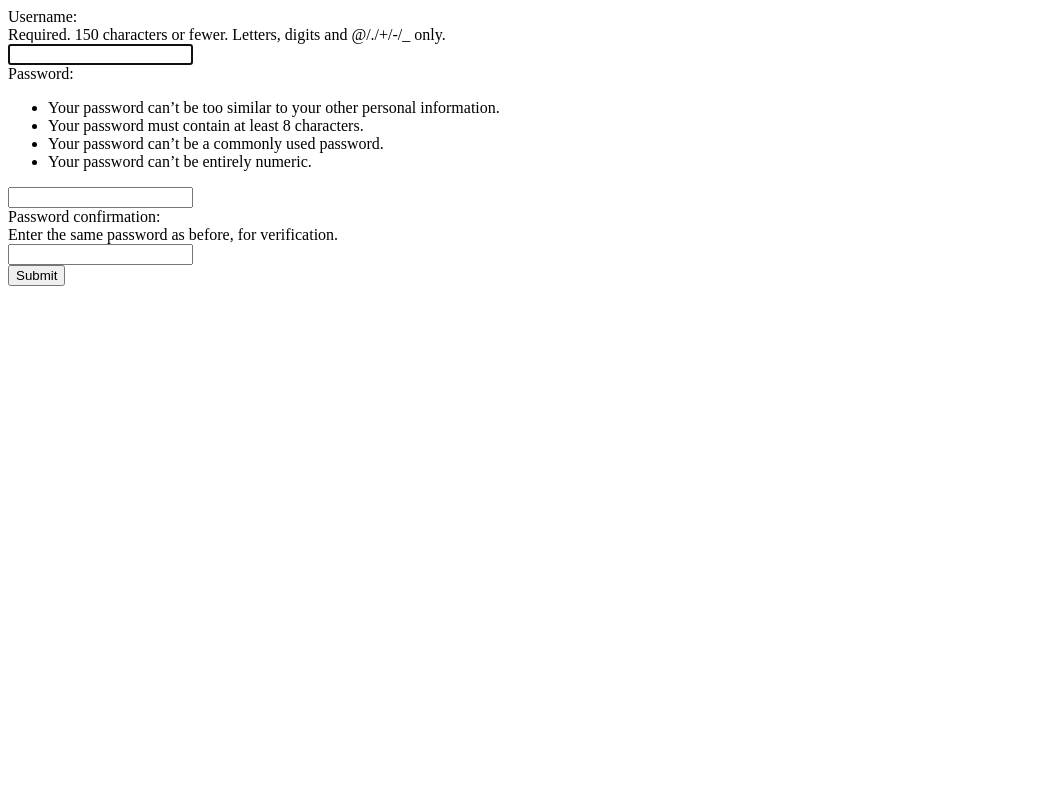
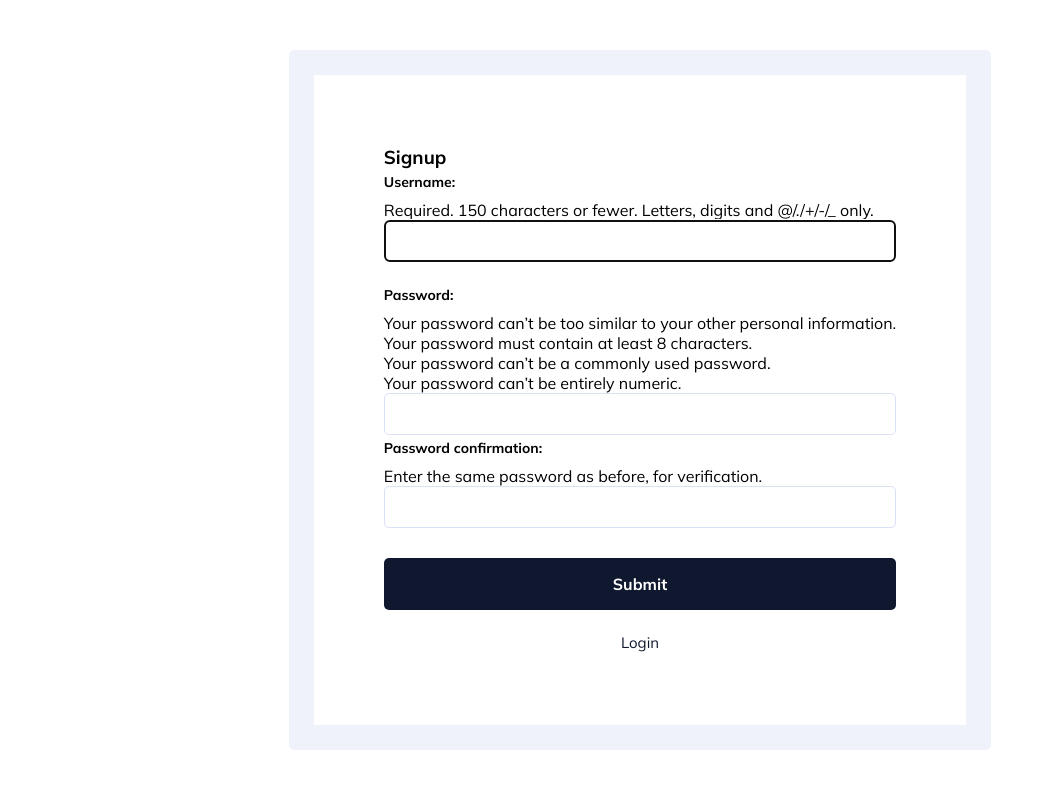
Before and after one commit to allan-nganga/job_card_system, a Django app: page /signup/ in a window 1280 px wide. Shown: the whole page, without its empty margins (0-1046 px from the left). Run offline with Django 5.2, Linux system fonts and the light colour scheme.

Commit message:
Added styling to login and signup pages

```diff
--- a/job_card_system/urls.py
+++ b/job_card_system/urls.py
@@ -16,8 +16,10 @@ Including another URLconf
 """
 from django.contrib import admin
 from django.urls import path, include
+from django.conf import settings
+from django.conf.urls.static import static
 
 urlpatterns = [
     path('admin/', admin.site.urls),
     path('', include(('login.urls', 'login'), 'login'))
-]
+] + static(settings.STATIC_URL)
--- a/login/static/style.css
+++ b/login/static/style.css
@@ -1,57 +1,74 @@
-@import url('https://fonts.googleapis.com/css2?family=Poppins:wght@300;400;500;600;700;800;900&display=swap');
-
-* {
+*{
+    padding: 0;
     margin: 0;
-    padding: 0;
     box-sizing: border-box;
-    font-family: "Poppins", sans-serif;
+    font-family: 'Mulish', sans-serif;
+    transition: 0.3s all ease-in-out;
    }
-
-body {
+   body{
    display: flex;
    justify-content: center;
    align-items: center;
-    min-height: 100vh;
-    background: cyan;
+   height: 100vh;
+   background-color: #fff;
    }
+   .shadow-wrap{
+    border-radius: 5px;
+    padding: 25px;
+    background-color:#F0F2FB;
+   }
+   .form-wrap{
+    background-color: #fff;
+   padding: 70px;
+   }
+   .form-wrap form *{
+    display: block;
+    width: 100%;
+   }
+   .form-wrap form label{
+   margin-bottom: 5px;
+   font-size: 14px;
+   font-weight: 700;
+   line-height: 26px;
+   }
+   .form-wrap form input{
+   padding: 12px 20px;
+   border-radius: 5px;
+   border: 1px solid #DAE1F5;
+   background: #FFF;
+   color: #545D7A;
+   }
+   #id_username{
+    margin-bottom: 20px;
+   }
+   .form-wrap button{
+    border-radius: 5px;
+   background: #10182F;
+   color: #FFF;
+   cursor: pointer;
+   text-align: center;
+   font-size: 16px;
+   padding: 12px 68px;
+   font-weight: 700;
+   border: 1px solid transparent;
+   margin-top: 30px;
+   line-height: 26px;
+   }
+   .signup-link{
+    color: #10182F;
+    font-size: 15px;
+    margin-top: 20px;
+    text-align: center;
+    line-height: 25px;
+    display: block;
+   text-decoration: none;
+   }
+   .signup-link:hover{
+    text-decoration: underline;
+   }
+   .form-wrap button:hover{
+    background-color: #fff;
+    color: #10182F;
+    border-color: #10182F;
 
-.wrapper {
-    width: 420px;
-    background: purple;
-    color: #fff;
    }
-
-.wrapper h1 {
-    font-size: 36px;
-    text-align: center;
-}
-
-.wrapper .input-box {
-    width: 100%;
-    height: 50px;
-    margin: 30px 0;
-}
-
-.input-box input {
-    width: 100%;
-    height: 100%;
-    background: transparent;
-    border: none;
-    outline: none;
-    border: 2px solid rgba(255, 255, 255, .2);
-    border-radius: 40px;
-    font-size: 16px;
-    color: #fff;
-}
-
-.input-box input::placeholder {
-    color: #fff;
-}
-
-.input-box i {
-    position: absolute;
-    right: 20px;
-    top: 50%;
-    transform: translateY(-50%);
-    font-size: 20px;
-}
--- /dev/null
+++ b/login/templates/base.html
@@ -0,0 +1,17 @@
+<!DOCTYPE html>
+<html lang="en">
+    <head>
+        <meta charset="UTF-8">
+        <meta name="viewport" content="width=device-width, initial-scale=1.0">
+        <title>Job card system</title>
+        <link rel="preconnect" href="https://fonts.googleapis.com">
+        <link rel="preconnect" href="https://fonts.gstatic.com" crossorigin>
+        <link href="https://fonts.googleapis.com/css2?family=Mulish:wght@400;700&display=swap" rel="stylesheet">
+
+        {% load static %}
+        <link rel="stylesheet" href="{% static 'style.css' %}">
+    </head>
+    <body>
+        {% block content%}{% endblock content%}
+    </body>
+</html>
--- a/login/templates/home.html
+++ b/login/templates/home.html
@@ -1 +1,5 @@
-from home
+{% extends 'base.html' %}
+{% block content%}
+homepage
+
+{% endblock content %}
--- a/login/templates/registration/signup.html
+++ b/login/templates/registration/signup.html
@@ -1,5 +1,14 @@
+{% extends "base.html" %}
+{% block content %}
+<div class="shadow-wrap">
+ <div class="form-wrap">
+  <h3>Signup </h3>
 <form method="POST">
-{% csrf_token %}
-{{form}}
-<button type="submit">Submit</button>
+ {% csrf_token %}
+ {{form}}
+ <button type="submit">Submit</button>
 </form>
+<a class="signup-link" href="{% url "base:login" %}">Login</a>
+</div>
+</div>
+{% endblock content %}a
```
Also changed, not shown: login/templates/registration/login.html (+9 -0 lines). Lines whose indentation alone changed are shown as unchanged.
